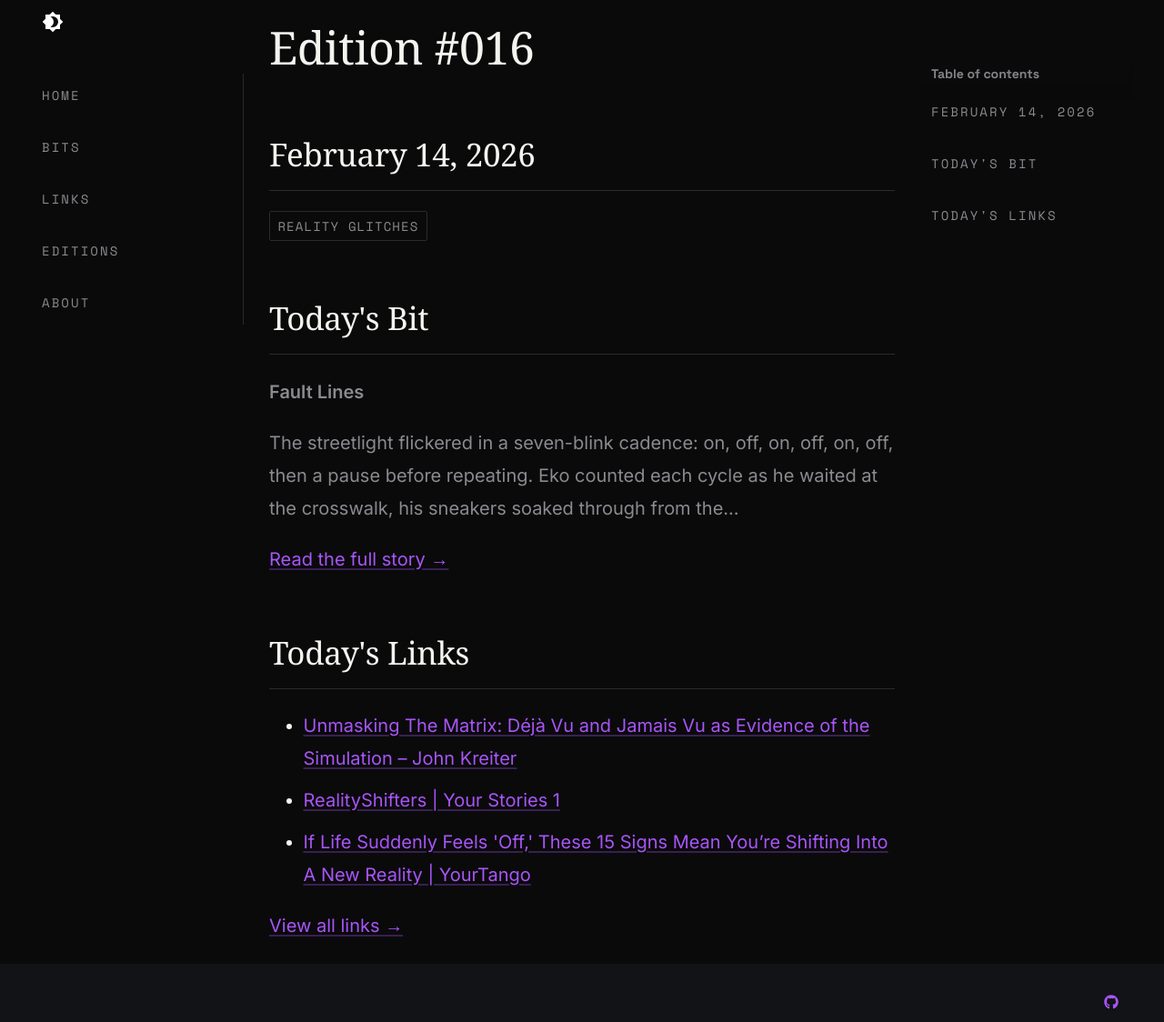
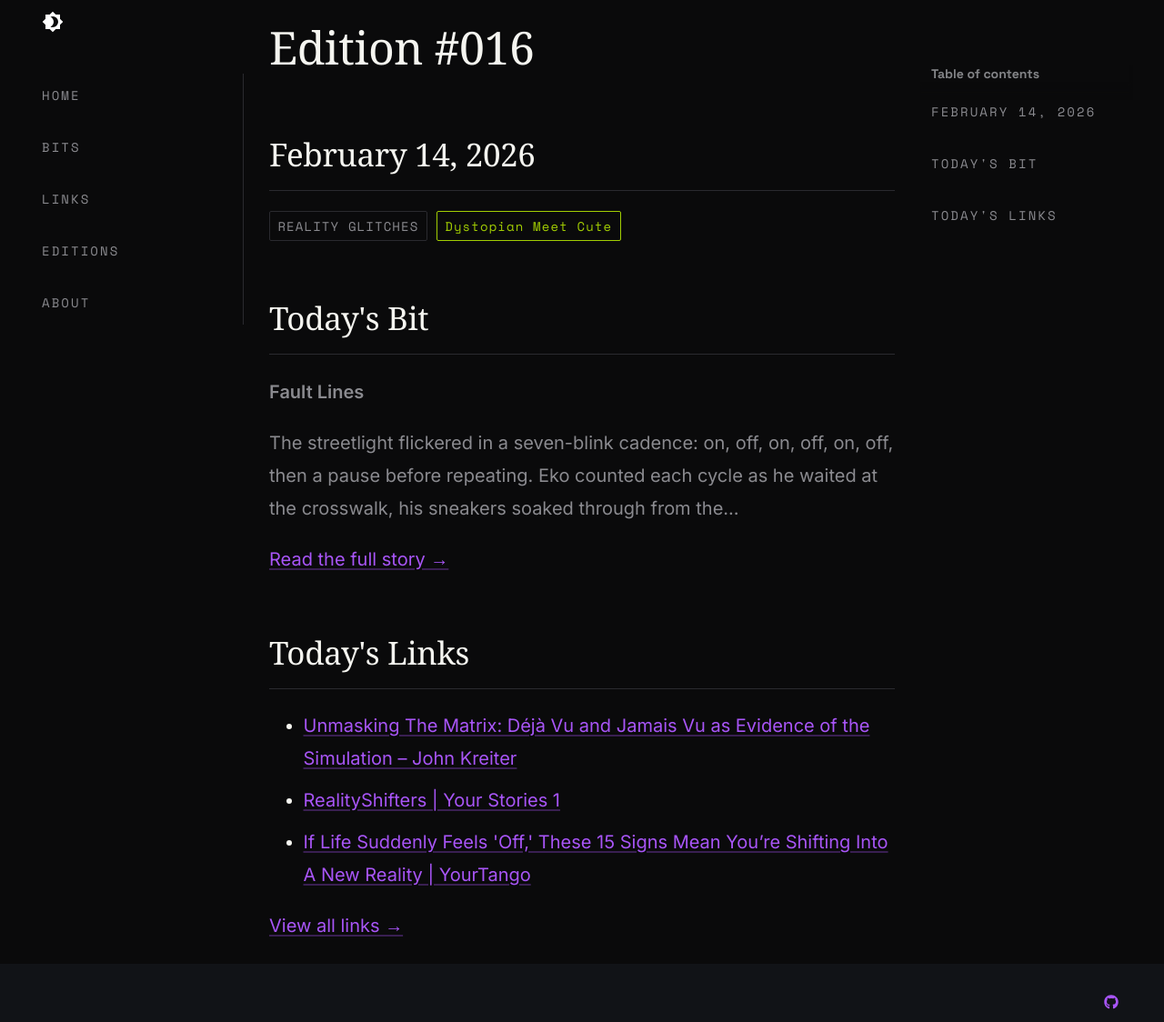
Before and after one commit to obscurebit/b1ts, an MkDocs documentation site: the page built from docs/editions/posts/2026-02-14-edition-016.md, in a window 1280 px wide. Shown: the whole page at 91% size. Built offline with MkDocs 1.6.1 and Material for MkDocs 9.7.7, drawn with Linux system fonts in a browser that asks for light colours; some web fonts are replaced; comment, search, counter and statistics services are not loaded.

Commit message:
Add 'Dystopian Meet Cute' genre to Feb 14 story and edition

```diff
--- a/docs/editions/posts/2026-02-14-edition-016.md
+++ b/docs/editions/posts/2026-02-14-edition-016.md
@@ -3,12 +3,13 @@ title: "Edition #016"
 description: "Obscure Bit - February 14, 2026"
 date: 2026-02-14
 theme: "reality glitches"
+genre: "Dystopian Meet Cute"
 ---
 
 # Edition #016
 ## February 14, 2026
 
-<div class="edition-tags"><span class="edition-tag edition-tag--theme">Reality Glitches</span></div>
+<div class="edition-tags"><span class="edition-tag edition-tag--theme">Reality Glitches</span> <span class="edition-tag edition-tag--genre">Dystopian Meet Cute</span></div>
 
 
 ## Today's Bit
--- a/overrides/home.html
+++ b/overrides/home.html
@@ -58,7 +58,7 @@
     <a href="{{ 'bits/posts/2026-02-14-fault-lines/' | url }}" class="ob-today__story">
       <div class="ob-today__story-meta">
         <span class="ob-today__category">Reality Glitches</span>
-        <span class="ob-today__genre">Political allegory</span>
+        <span class="ob-today__genre">Dystopian Meet Cute</span>
         <span class="ob-today__reading-time">4 min read</span>
       </div>
       <h2 class="ob-today__story-title">Fault Lines</h2>
```
Also changed, not shown: docs/bits/index.md (+1 -1 lines), docs/bits/posts/2026-02-14-fault-lines.md (+1 -0 lines), docs/editions.md (+1 -1 lines).
